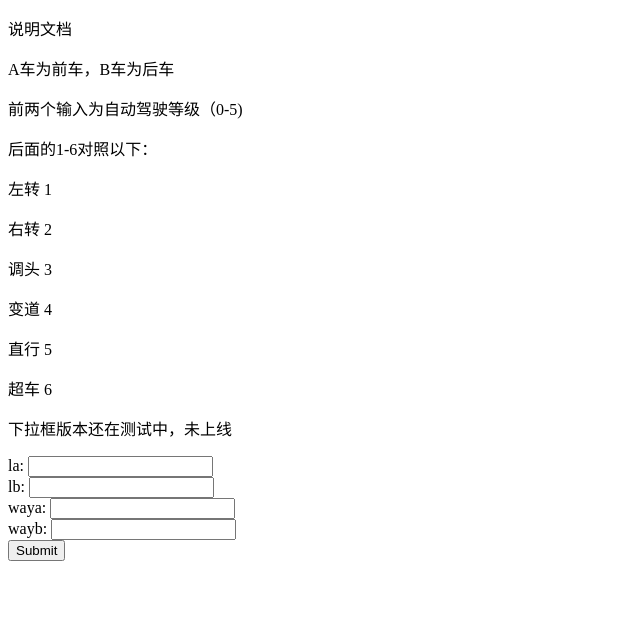
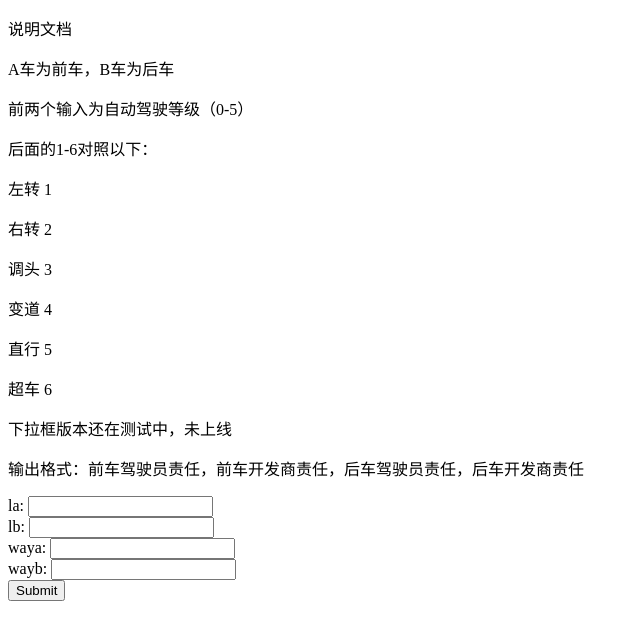
Before and after one commit to HESYlaowang/SJMMA2024_D_file, a plain HTML site: page index.html in a window 1280 px wide. Shown: the whole page, without its empty margins (0-640 px from the left). Drawn offline with Linux system fonts and the light colour scheme.

Commit message:
Update index.html

```diff
--- a/index.html
+++ b/index.html
@@ -8,7 +8,7 @@
     <p>说明文档</p>
 
     <p>A车为前车，B车为后车</p>
-    <p>前两个输入为自动驾驶等级（0-5)</p>
+    <p>前两个输入为自动驾驶等级（0-5）</p>
     <p>后面的1-6对照以下：</p>
     <p>左转 1</p>
     <p>右转 2</p>
@@ -16,9 +16,8 @@
     <p>变道 4</p>
     <p>直行 5</p>
     <p>超车 6</p>
-    <p>
-        下拉框版本还在测试中，未上线
-    </p>
+    <p>下拉框版本还在测试中，未上线</p>
+    <p>输出格式：前车驾驶员责任，前车开发商责任，后车驾驶员责任，后车开发商责任</p>
     <form id="dataForm">
         <label for="la">la:</label>
         <input type="text" id="la" name="la">
```
